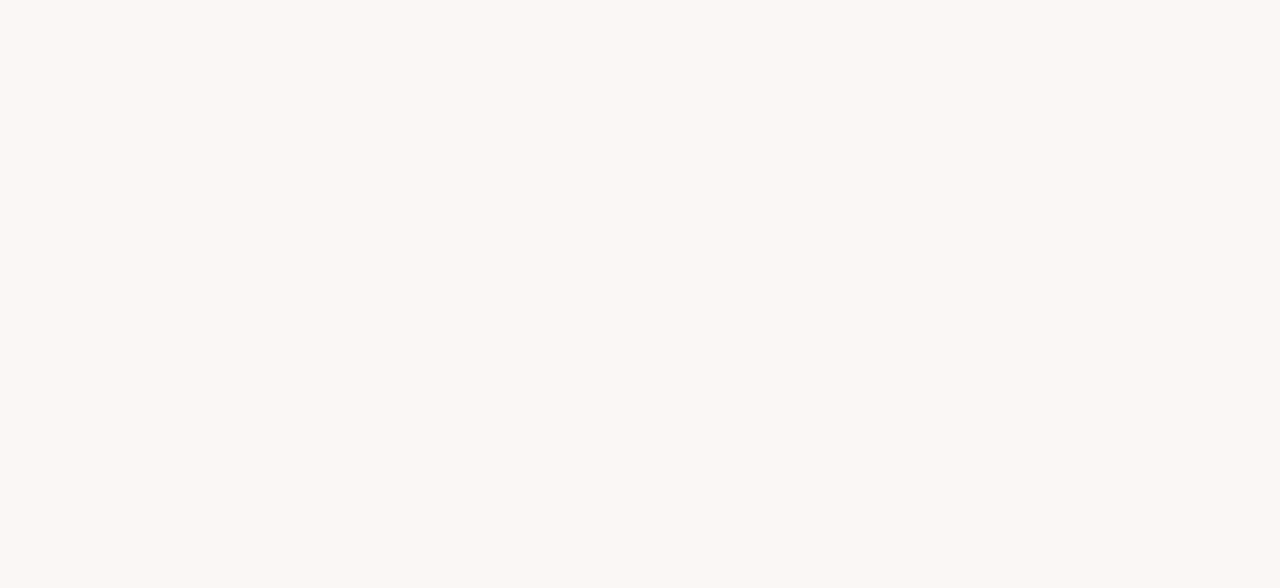
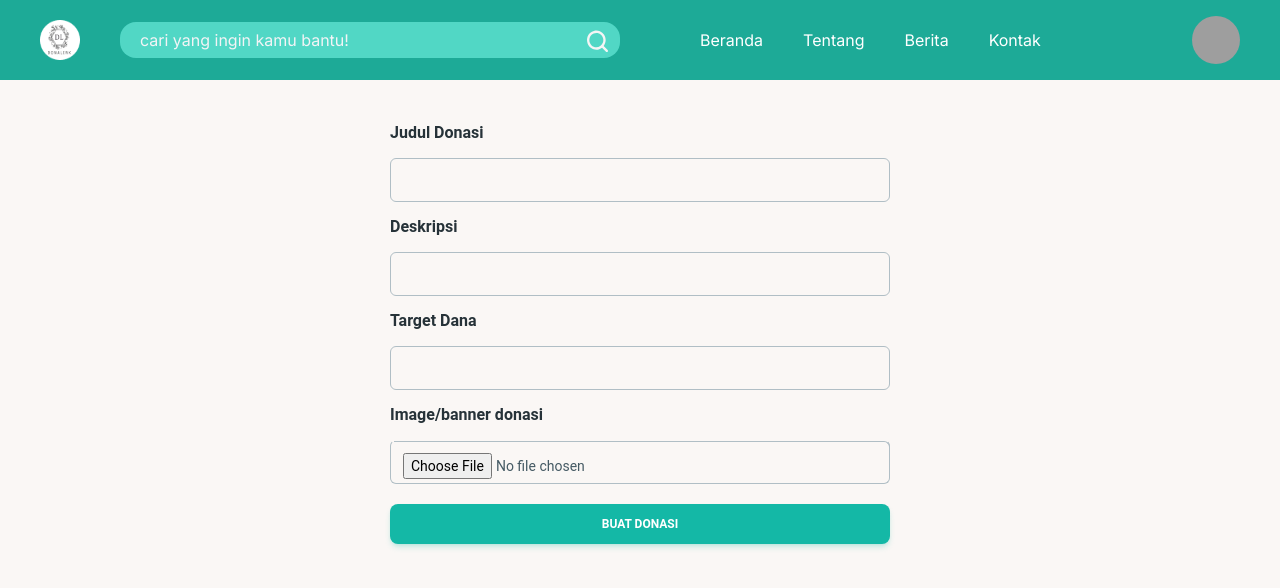
Before and after one commit to Rafi68512/crowfunding-final-project, a React (Vite) app in the folder frontend/: page /create-donation in a window 1280 px wide. Before the commit this address had no page. Shown: the top 588 px of the page. Built offline with nearby package versions, Linux system fonts and the light colour scheme; grey boxes are pictures that could not be loaded.

Commit message:
feat(dashboard):create profile dashboard, feat(create proyek): create proyek page, feat(list proyek):create list proyek page, refactor(card proyek):create progress bar

```diff
--- a/frontend/src/App.jsx
+++ b/frontend/src/App.jsx
@@ -3,6 +3,9 @@ import Register from "./pages/Register";
 import Login from "./pages/Login";
 import Profile from "./pages/Profile";
 import Home from "./pages/Home";
+import ListProyek from "./pages/ListProyek";
+import CreateProyek from "./pages/CreateProyek";
+import ListProyekUser from "./pages/ListProyekUser";
 
 function App() {
   return (
@@ -11,6 +14,9 @@ function App() {
       <Route path="register" element={<Register />}></Route>
       <Route path="profile" element={<Profile />}></Route>
       <Route path="/" element={<Home />}></Route>
+      <Route path="/list-donation" element={<ListProyek />}></Route>
+      <Route path="/create-donation" element={<CreateProyek />}></Route>
+      <Route path="/list-user-donation" element={<ListProyekUser />}></Route>
     </Routes>
   );
 }
--- a/frontend/src/components/Home/Hero/index.jsx
+++ b/frontend/src/components/Home/Hero/index.jsx
@@ -1,3 +1,4 @@
+import { Link } from "react-router-dom";
 import HeroImage from "../../../assets/banner-proyek.png";
 import MessageIcon from "../../../assets/message-icon.svg";
 
@@ -8,9 +9,12 @@ const Hero = () => {
       <div className="absolute top-1/2 left-1/2 transform -translate-x-1/2 -translate-y-1/2">
         <div>
           <h1 className="font-bold text-white text-3xl mb-5">Ingin Menggalang Dana?</h1>
-          <div className="h-10 w-72 bg-primary rounded-3xl mx-auto mb-5 flex justify-center  items-center  font-bold text-white cursor-pointer">
+          <Link
+            to={"/list-donation"}
+            className="h-10 w-72 bg-primary rounded-3xl mx-auto mb-5 flex justify-center  items-center  font-bold text-white cursor-pointer"
+          >
             Donasi Sekarang
-          </div>
+          </Link>
           <div className="h-10 w-72 bg-white rounded-3xl mx-auto flex justify-center items-center gap-1  font-bold text-primary cursor-pointer">
             <img src={MessageIcon} alt="icon" className="w-5 h-5 " />
             Tanya Tentang Donasi
--- a/frontend/src/components/Home/NavigationBar/index.jsx
+++ b/frontend/src/components/Home/NavigationBar/index.jsx
@@ -1,13 +1,26 @@
 import Logo from "../../../assets/logo.png";
 import SearchIcon from "../../../assets/search.svg";
+import {
+  Menu,
+  MenuHandler,
+  MenuList,
+  MenuItem,
+  Avatar,
+  Typography,
+} from "@material-tailwind/react";
+import { IoCreate } from "react-icons/io5";
+import { CgProfile } from "react-icons/cg";
+import { FaList } from "react-icons/fa";
+import { IoLogOut } from "react-icons/io5";
+import { Link, useNavigate } from "react-router-dom";
 
 const NavigationBar = () => {
   return (
     <div className=" h-20 bg-primary flex items-center px-10">
       <div className="flex items-center relative w-full">
-        <div className="mr-10">
+        <Link to={"/"} className="mr-10">
           <img src={Logo} alt="logo" className="w-10 h-10" />
-        </div>
+        </Link>
         <div className="relative mr-20">
           <input
             type="search"
@@ -24,11 +37,66 @@ const NavigationBar = () => {
           <p>Kontak</p>
         </div>
         <div className="absolute right-0">
-          <div className="w-10 h-10 bg-greybg rounded-full"></div>
+          <ProfileToggle />
         </div>
+        {/* {open && <ProfileToggle />} */}
       </div>
     </div>
   );
 };
 
+const ProfileToggle = () => {
+  const navigate = useNavigate();
+  return (
+    <Menu>
+      <MenuHandler>
+        <Avatar
+          variant="circular"
+          alt="tania andrew"
+          className="cursor-pointer"
+          src="https://images.unsplash.com/photo-1633332755192-727a05c4013d?ixlib=rb-1.2.1&ixid=MnwxMjA3fDB8MHxwaG90by1wYWdlfHx8fGVufDB8fHx8&auto=format&fit=crop&w=1480&q=80"
+        />
+      </MenuHandler>
+      <MenuList>
+        <MenuItem className="flex items-center gap-2">
+          <CgProfile />
+
+          <Typography variant="small" className="font-medium">
+            My Profile
+          </Typography>
+        </MenuItem>
+        <MenuItem className="flex items-center gap-2">
+          <IoCreate />
+
+          <Typography
+            variant="small"
+            className="font-medium"
+            onClick={() => navigate("/create-donation")}
+          >
+            Create Donation
+          </Typography>
+        </MenuItem>
+        <MenuItem className="flex items-center gap-2">
+          <FaList />
+
+          <Typography
+            variant="small"
+            className="font-medium"
+            onClick={() => navigate("/list-user-donation")}
+          >
+            List Donation
+          </Typography>
+        </MenuItem>
+        <hr className="my-2 border-blue-gray-50" />
+        <MenuItem className="flex items-center gap-2 ">
+          <IoLogOut />
+          <Typography variant="small" className="font-medium">
+            Sign Out
+          </Typography>
+        </MenuItem>
+      </MenuList>
+    </Menu>
+  );
+};
+
 export default NavigationBar;
--- /dev/null
+++ b/frontend/src/components/Home/ProyekCard/ProgressBar.jsx
@@ -0,0 +1,34 @@
+const ProgressBar = (props) => {
+  // eslint-disable-next-line react/prop-types
+  const { completed } = props;
+
+  const containerStyles = {
+    height: 10,
+    backgroundColor: "#e0e0de",
+    borderRadius: 50,
+    margin: 20,
+  };
+
+  const fillerStyles = {
+    height: "100%",
+    width: `${completed}%`,
+    backgroundColor: "#1DAA97",
+    borderRadius: "inherit",
+    textAlign: "right",
+    transition: "width 1s ease-in-out",
+  };
+
+  //   const labelStyles = {
+  //     padding: 5,
+  //     color: "white",
+  //     fontWeight: "bold",
+  //   };
+
+  return (
+    <div style={containerStyles}>
+      <div style={fillerStyles}>{/* <span style={labelStyles}>{`${50}%`}</span> */}</div>
+    </div>
+  );
+};
+
+export default ProgressBar;
--- a/frontend/src/components/Home/ProyekCard/index.jsx
+++ b/frontend/src/components/Home/ProyekCard/index.jsx
@@ -1,6 +1,13 @@
+import { useEffect, useState } from "react";
 import CardImage from "../../../assets/card-img.png";
+import ProgressBar from "./ProgressBar";
 
 const ProyekCard = () => {
+  const [completed, setCompleted] = useState(0);
+
+  useEffect(() => {
+    setInterval(() => setCompleted(Math.floor(Math.random() * 100) + 1), 2000);
+  }, []);
   return (
     <div className="h-[360px] w-[290px] rounded-xl shadow-lg mb-5">
       <img src={CardImage} alt="" />
@@ -10,9 +17,10 @@ const ProyekCard = () => {
           <p className="text-sm text-center">
             Terkumpul <span className="text-primary font-bold">Rp1.686.257.152</span>
           </p>
-          <input type="range" className="w-full mt-3" />
+          {/* <input type="range" className="w-full mt-3" /> */}
         </div>
       </div>
+      <ProgressBar completed={completed} />
     </div>
   );
 };
--- /dev/null
+++ b/frontend/src/pages/CreateProyek.jsx
@@ -0,0 +1,59 @@
+import { Typography, Input, Button } from "@material-tailwind/react";
+import NavigationBar from "../components/Home/NavigationBar";
+
+const CreateProyek = () => {
+  return (
+    <>
+      <NavigationBar />
+      <div className="w-[500px] mx-auto mt-10">
+        <Typography variant="h6" color="blue-gray" className="mb-3">
+          Judul Donasi
+        </Typography>
+        <Input
+          color="teal"
+          size="lg"
+          labelProps={{
+            className: "before:content-none ",
+          }}
+        />
+        <Typography variant="h6" color="blue-gray" className="my-3">
+          Deskripsi
+        </Typography>
+        <Input
+          color="teal"
+          size="lg"
+          labelProps={{
+            className: "before:content-none ",
+          }}
+        />
+        <Typography variant="h6" color="blue-gray" className="my-3">
+          Target Dana
+        </Typography>
+        <Input
+          type="number"
+          color="teal"
+          size="lg"
+          labelProps={{
+            className: "before:content-none ",
+          }}
+        />
+        <Typography variant="h6" color="blue-gray" className="my-3">
+          Image/banner donasi
+        </Typography>
+        <Input
+          type="file"
+          color="teal"
+          size="lg"
+          labelProps={{
+            className: "before:content-none ",
+          }}
+        />
+        <Button color="teal" className="w-full mt-5">
+          Buat Donasi
+        </Button>
+      </div>
+    </>
+  );
+};
+
+export default CreateProyek;
--- /dev/null
+++ b/frontend/src/pages/ListProyek.jsx
@@ -0,0 +1,22 @@
+import NavigationBar from "../components/Home/NavigationBar";
+import ProyekCard from "../components/Home/ProyekCard";
+
+const ListProyek = () => {
+  return (
+    <>
+      <NavigationBar />
+      <h1 className="text-3xl font-bold mx-5 mt-10">List Donasi</h1>
+      <div className="flex flex-wrap gap-5 mx-5 mt-10">
+        <ProyekCard />
+        <ProyekCard />
+        <ProyekCard />
+        <ProyekCard />
+        <ProyekCard />
+        <ProyekCard />
+        <ProyekCard />
+      </div>
+    </>
+  );
+};
+
+export default ListProyek;
--- /dev/null
+++ b/frontend/src/pages/ListProyekUser.jsx
@@ -0,0 +1,22 @@
+import NavigationBar from "../components/Home/NavigationBar";
+import ProyekCard from "../components/Home/ProyekCard";
+
+const ListProyekUser = () => {
+  return (
+    <>
+      <NavigationBar />
+      <h1 className="text-3xl font-bold mx-5 mt-10">List Donasi Anda</h1>
+      <div className="flex flex-wrap gap-5 mx-5 mt-10">
+        <ProyekCard />
+        <ProyekCard />
+        <ProyekCard />
+        <ProyekCard />
+        <ProyekCard />
+        <ProyekCard />
+        <ProyekCard />
+      </div>
+    </>
+  );
+};
+
+export default ListProyekUser;
```
